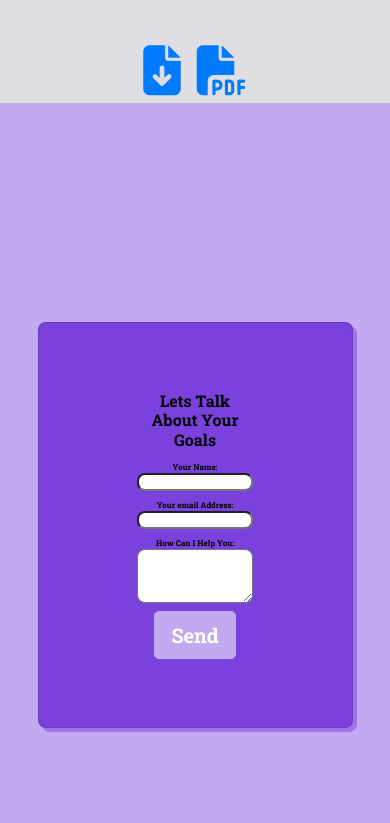
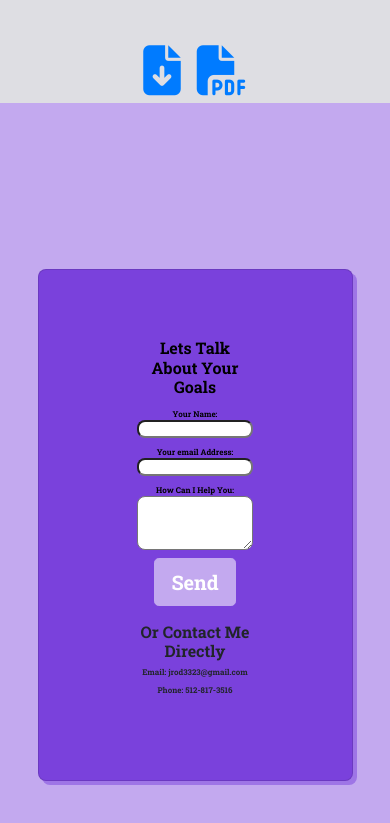
Before and after one commit to jrod3323/Homework_7_Update_Portfolio, a plain HTML site: page index.html in a window 390 px wide. Shown: the part 4299-5122 px from the top of the page. Drawn offline with nearby package versions, Linux system fonts and the light colour scheme.

Commit message:
add contact info to contact me

```diff
--- a/assets/style.css
+++ b/assets/style.css
@@ -243,6 +243,11 @@ form label{
     }
     form label{
         font-size: .5rem;
-        color: black;
+    }
+    .contact {
+        font-size: 1rem;
+    }
+    .contactInfo{
+        font-size: .5rem;
     }
   }
--- a/index.html
+++ b/index.html
@@ -392,6 +392,12 @@
                       <button type="submit" class="btn btn-primary btn-lg formSubmit">Send</button>
                     </div>
                 </form>
+                <div class="my-3">
+                  <h3 class="contact">Or Contact Me Directly</h3>
+                  <h5 class= "contactInfo">Email: jrod3323@gmail.com</h5>
+                  <h5 class= "contactInfo">Phone: 512-817-3516</h5>
+                </div>
+
                 </div>
               </div>
     </main>
```
